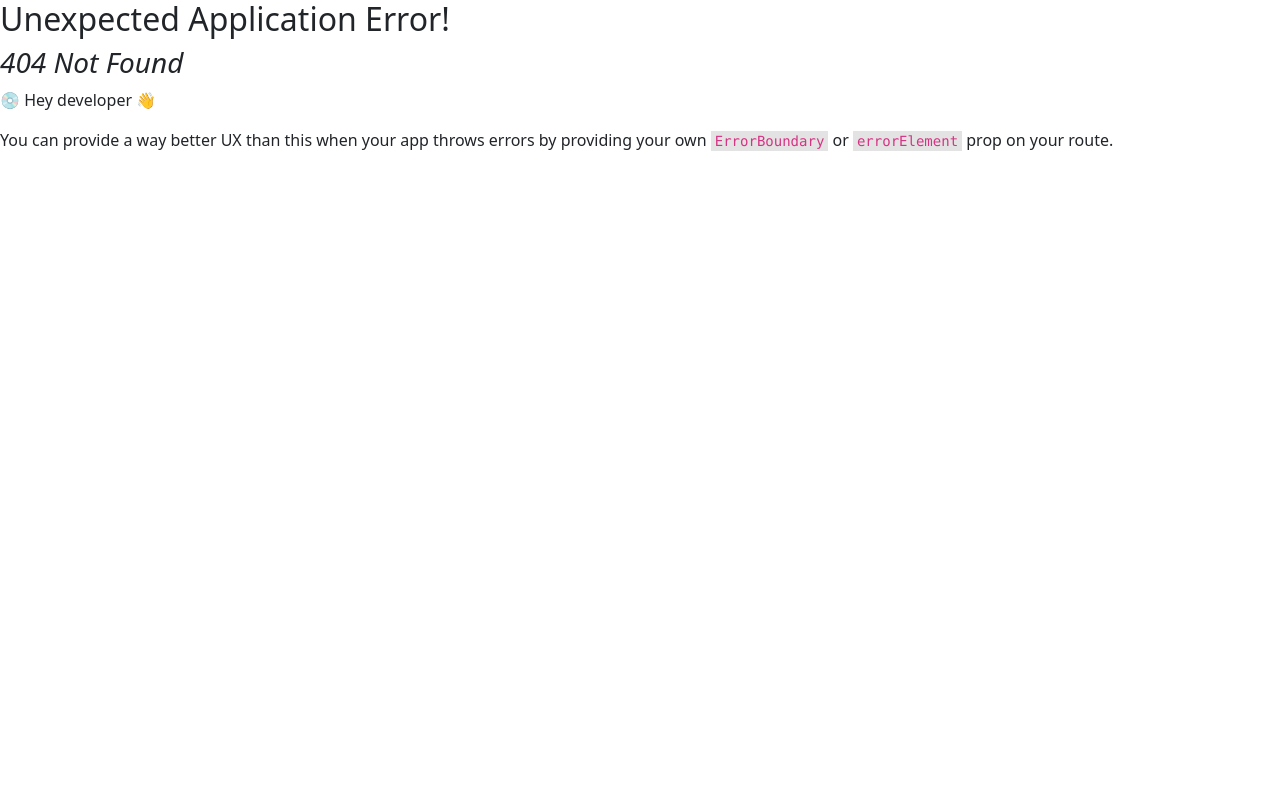
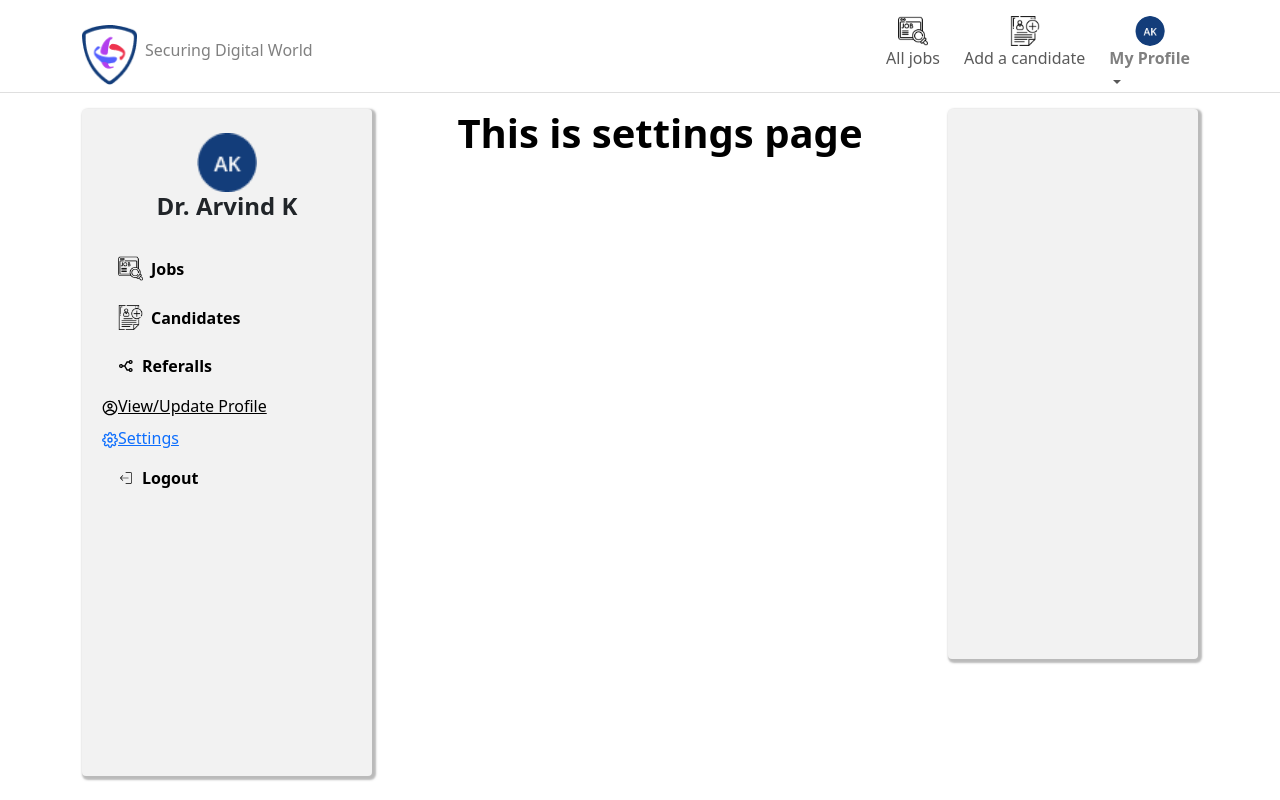
Before and after one commit to yeasinbhuiyan/Securing-Digital-World, a React (Vite) app: page /settings in a window 1280 px wide. Before the commit this address had no page. Built offline with nearby package versions, Linux system fonts and the light colour scheme.

Commit message:
navlink work is complete

```diff
--- /dev/null
+++ b/src/Components/LeftSideBar/Example.jsx
@@ -0,0 +1,55 @@
+
+
+const Sidebar = () => {
+  return (
+    <nav className="navbar navbar-expand-lg navbar-light bg-light">
+      <div className="container">
+        {/* Sidebar Toggle Button */}
+        <button
+          className="navbar-toggler"
+          type="button"
+          data-toggle="collapse"
+          data-target="#sidebar"
+          aria-controls="sidebar"
+          aria-expanded="false"
+          aria-label="Toggle navigation"
+        >
+          <span className="navbar-toggler-icon"></span>
+        </button>
+
+        {/* Sidebar Content */}
+        <div className="collapse navbar-collapse" id="sidebar">
+          <ul className="navbar-nav mr-auto">
+            <li className="nav-item">
+              <a className="nav-link" href="/">Home</a>
+            </li>
+            <li className="nav-item dropdown">
+              <a
+                className="nav-link dropdown-toggle"
+                href="#"
+                id="navbarDropdown"
+                role="button"
+                data-toggle="dropdown"
+                aria-haspopup="true"
+                aria-expanded="false"
+              >
+                Dropdown
+              </a>
+              <div className="dropdown-menu" aria-labelledby="navbarDropdown">
+                <a className="dropdown-item" href="#">Action 1</a>
+                <a className="dropdown-item" href="#">Action 2</a>
+                <div className="dropdown-divider"></div>
+                <a className="dropdown-item" href="#">Separated link</a>
+              </div>
+            </li>
+            <li className="nav-item">
+              <a className="nav-link" href="/about">About</a>
+            </li>
+          </ul>
+        </div>
+      </div>
+    </nav>
+  );
+};
+
+export default Sidebar;
--- a/src/Components/LeftSideBar/LeftSideBar.jsx
+++ b/src/Components/LeftSideBar/LeftSideBar.jsx
@@ -5,6 +5,9 @@ import { CgProfile } from 'react-icons/cg';
 import { FiSettings } from 'react-icons/fi';
 import { CiLogout } from 'react-icons/ci';
 import { RiStackshareLine } from 'react-icons/ri';
+import jobs from '/Job.png'
+import candidate from '/CV.png'
+import { NavLink } from "react-router-dom";
 const LeftSideBar = () => {
     return (
         <div className="bg-sidebar">
@@ -13,13 +16,20 @@ const LeftSideBar = () => {
                 <img style={{ width: '60px' }} src={profile} alt="" />
                 <h3 className="fs-4 fw-bold">Dr. Arvind K</h3>
             </div>
-            <Nav className="d-flex  flex-column justify-content-end gap-2" style={{padding : '20px'}}>
-                <Nav.Link href="#action1">Home</Nav.Link>
+            <Nav className="d-flex  flex-column justify-content-end gap-2" style={{ padding: '20px' }}>
+                {/* <Nav.Link className="d-flex align-items-center fw-semibold text-black gap-2">
+                    <img style={{ width: '25px' }} src={jobs} alt="" />
+                    Jobs
+                </Nav.Link>
 
 
-                <Nav.Link >Link</Nav.Link>
-                <Nav.Link >Link</Nav.Link>
-                <Nav.Link >Link</Nav.Link>
+                <Nav.Link className="d-flex align-items-center fw-semibold text-black gap-2">
+                    <img style={{ width: '25px' }} src={candidate} alt="" />
+                    Candidates
+                </Nav.Link>
+
+
+
 
                 <Nav.Link className="d-flex align-items-center fw-semibold text-black gap-2">
                     <RiStackshareLine></RiStackshareLine>
@@ -40,30 +50,46 @@ const LeftSideBar = () => {
                 <Nav.Link className="d-flex align-items-center fw-semibold text-black gap-2">
                     <CiLogout></CiLogout>
                     Logout
+                </Nav.Link> */}
+
+                <Nav.Link className="d-flex align-items-center fw-semibold text-black gap-2">
+                    <img style={{ width: '25px' }} src={jobs} alt="" />
+                    Jobs
+                </Nav.Link>
+
+
+                <Nav.Link className="d-flex align-items-center fw-semibold text-black gap-2">
+                    <img style={{ width: '25px' }} src={candidate} alt="" />
+                    Candidates
                 </Nav.Link>
 
 
 
-                <NavDropdown
-                    title="Dropdown"
-                    id={`offcanvasNavbarDropdown-expand-${''}`}
-                >
 
-                    <NavDropdown.Item href="#action3">Action</NavDropdown.Item>
+                <Nav.Link className="d-flex align-items-center fw-semibold text-black gap-2">
+                    <RiStackshareLine></RiStackshareLine>
+                    Referalls
 
-                    <NavDropdown.Item href="#action4">
-                        Another action
-                    </NavDropdown.Item>
+                </Nav.Link>
+
+                <NavLink to='/update-profile' className={({ isActive }) => isActive ? 'sidebar-a ' : 'sidebar-a text-black'}>
+                    <CgProfile></CgProfile>
+
+                    View/Update Profile
+                </NavLink>
+
+                <NavLink to='/settings' className={({ isActive }) => isActive ? 'sidebar-a ' : 'sidebar-a text-black'}>
+                    <FiSettings></FiSettings>
+                    Settings
+                </NavLink>
 
 
+                <Nav.Link className="d-flex align-items-center fw-semibold text-black gap-2">
+                    <CiLogout></CiLogout>
+                    Logout
+                </Nav.Link>
 
 
-                    <NavDropdown.Item href="#action5">
-                        Something else here
-                    </NavDropdown.Item>
-
-
-                </NavDropdown>
 
 
 
--- /dev/null
+++ b/src/Components/Settings/Settings.jsx
@@ -0,0 +1,10 @@
+
+const Settings = () => {
+    return (
+        <div>
+            <h1 className="fs-1 text-black fw-bold">This is settings page</h1>
+        </div>
+    );
+};
+
+export default Settings;
--- /dev/null
+++ b/src/Components/UpdateProfile/UpdateProfile.jsx
@@ -0,0 +1,10 @@
+
+const UpdateProfile = () => {
+    return (
+        <div>
+            <h1>This is candidates page</h1>
+        </div>
+    );
+};
+
+export default UpdateProfile;
--- a/src/Main/Main.jsx
+++ b/src/Main/Main.jsx
@@ -2,6 +2,8 @@ import { Container } from "react-bootstrap";
 import NavigationVar from "../Shared/NavigationVar";
 import LeftSideBar from "../Components/LeftSideBar/LeftSideBar";
 import RightSideBar from "../Components/RightSideBar/RightSideBar";
+import Sidebar from "../Components/LeftSideBar/Example";
+import { Outlet } from "react-router-dom";
 
 const Main = () => {
     return (
@@ -10,8 +12,10 @@ const Main = () => {
 
             <Container className="d-flex justify-content-between">
                 <LeftSideBar></LeftSideBar>
+
+
+                <Outlet></Outlet>
                 <RightSideBar></RightSideBar>
-
             </Container>
 
         </div>
--- a/src/index.css
+++ b/src/index.css
@@ -0,0 +1,5 @@
+
+
+.sidebar-a {
+  @apply d-flex align-items-center fw-semibold  gap-5 text-black
+}
```
Also changed, not shown: src/main.jsx (+14 -1 lines), src/Components/LeftSideBar/LeftSideBar.css (line endings or trailing spaces). Lines whose indentation alone changed are shown as unchanged.
